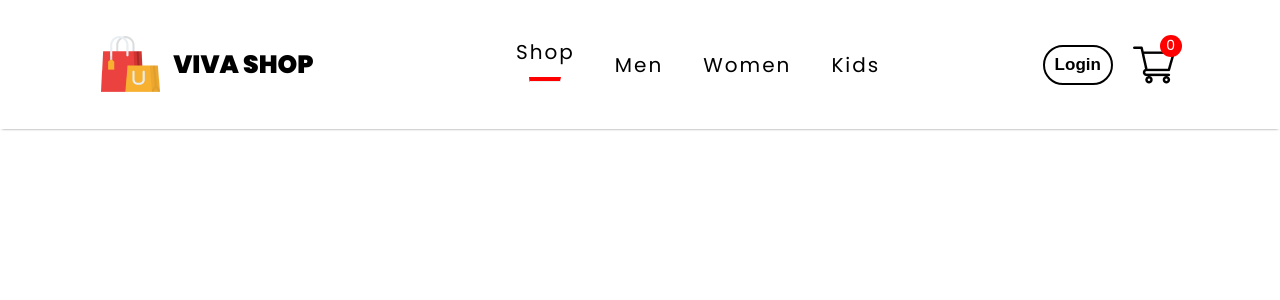
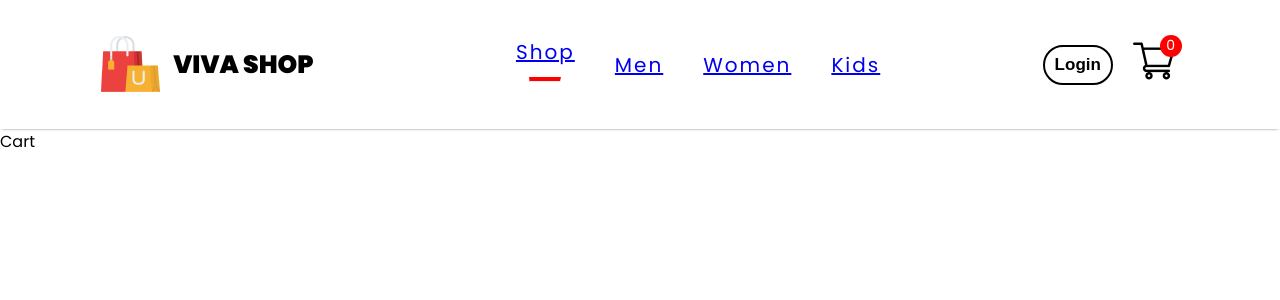
Before and after one commit to mariegrace31/viva_shop, a React (Create React App) app: page /cart in a window 1280 px wide. Shown: the top 300 px of the page. Built offline with nearby package versions, Linux system fonts and the light colour scheme.

Commit message:
Add the routes

```diff
--- a/src/App.js
+++ b/src/App.js
@@ -1,10 +1,29 @@
 import './App.css';
 import Navbar from './Components/Navbar/Navbar';
+import { BrowserRouter, Routes, Route } from 'react-router-dom';
+import Shop from './Pages/Shop';
+import ShopCategory from './Pages/ShopCategory';
+import Product from './Pages/Product';
+import Cart from './Pages/Cart';
+import LoginSignup from './Pages/LoginSignup'
 
 function App() {
   return (
     <div>
+      <BrowserRouter>
       <Navbar />
+      <Routes>
+        <Route path='/' element={<Shop />} />
+        <Route path='/men' element={<ShopCategory category="men" />} />
+        <Route path='/women' element={<ShopCategory category="women" />} />
+        <Route path='/kids' element={<ShopCategory category="kids" />} />
+        <Route path='/product' element={<Product />} >
+          <Route path=':productId' element={<Product />} />
+        </Route>
+        <Route path='/cart' element={<Cart />} />
+        <Route path='/login' element={<LoginSignup />} />
+      </Routes>
+      </BrowserRouter>
     </div>
   );
 }
--- a/src/Components/Navbar/Navbar.jsx
+++ b/src/Components/Navbar/Navbar.jsx
@@ -2,6 +2,7 @@ import React, { useState } from 'react';
 import './Navbar.css';
 import logo from '../Assets/logo.png';
 import cart_icon from '../Assets/cart_icon.png';
+import { Link } from 'react-router-dom';
 
 const Navbar = () => {
 
@@ -13,14 +14,14 @@ const Navbar = () => {
         <p>VIVA SHOP</p>
       </div>
       <ul>
-        <li onClick={() => {setMenu("shop")}}>Shop {menu==="shop"?<hr />:<></>}</li>
-        <li onClick={() => {setMenu("men")}}>Men {menu==="men"?<hr />:<></>}</li>
-        <li onClick={() => {setMenu("women")}}>Women {menu==="women"?<hr />:<></>}</li>
-        <li onClick={() => {setMenu("kids")}}>Kids {menu==="kids"?<hr />:<></>}</li>
+        <li onClick={() => {setMenu("shop")}}> <Link to='/'>Shop</Link> {menu==="shop"?<hr />:<></>}</li>
+        <li onClick={() => {setMenu("men")}}><Link to='/men'>Men</Link> {menu==="men"?<hr />:<></>}</li>
+        <li onClick={() => {setMenu("women")}}><Link to='/women'>Women</Link>{menu==="women"?<hr />:<></>}</li>
+        <li onClick={() => {setMenu("kids")}}><Link to='/kids'>Kids</Link> {menu==="kids"?<hr />:<></>}</li>
       </ul>
       <div className="nav-login-cart">
-        <button>Login</button>
-        <img src={cart_icon} alt="cart" />
+      <Link to='/login'><button>Login</button></Link>
+        <Link to='/cart'><img src={cart_icon} alt="cart" /></Link>
         <div className="nav-cart-count">0</div>
       </div>
     </div>
--- a/src/Pages/Cart.jsx
+++ b/src/Pages/Cart.jsx
@@ -1,4 +1,4 @@
-import React from 'react'
+import React from 'react';
 
 const Cart = () => {
   return (
@@ -6,4 +6,4 @@ const Cart = () => {
   )
 }
 
-export default Cart
+export default Cart;
--- a/src/Pages/LoginSignup.jsx
+++ b/src/Pages/LoginSignup.jsx
@@ -1,4 +1,4 @@
-import React from 'react'
+import React from 'react';
 
 const LoginSignup = () => {
   return (
@@ -6,4 +6,4 @@ const LoginSignup = () => {
   )
 }
 
-export default LoginSignup
+export default LoginSignup;
--- a/src/Pages/Product.jsx
+++ b/src/Pages/Product.jsx
@@ -1,4 +1,4 @@
-import React from 'react'
+import React from 'react';
 
 const Product = () => {
   return (
@@ -6,4 +6,4 @@ const Product = () => {
   )
 }
 
-export default Product
+export default Product;
--- a/src/Pages/Shop.jsx
+++ b/src/Pages/Shop.jsx
@@ -6,4 +6,4 @@ const Shop = () => {
   )
 }
 
-export default Shop
+export default Shop;
--- a/src/Pages/ShopCategory.jsx
+++ b/src/Pages/ShopCategory.jsx
@@ -1,4 +1,4 @@
-import React from 'react'
+import React from 'react';
 
 const ShopCategory = () => {
   return (
@@ -6,4 +6,4 @@ const ShopCategory = () => {
   )
 }
 
-export default ShopCategory
+export default ShopCategory;
```
